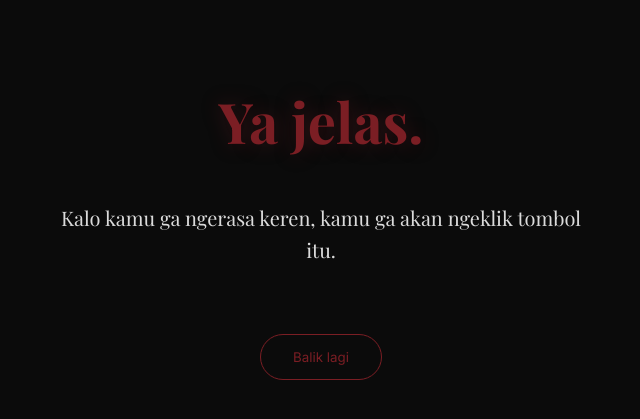
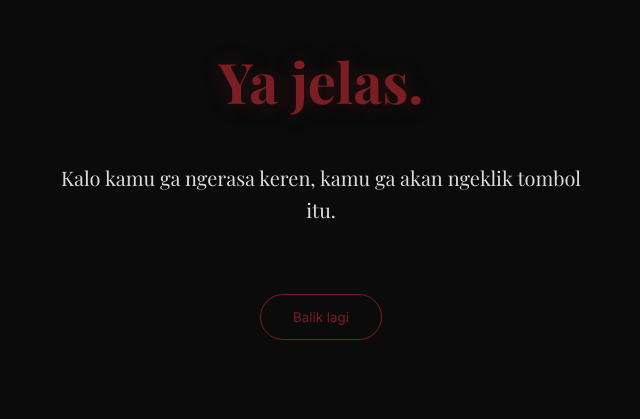
Before and after one commit to earlymiaw-art/birthday-project, a Next.js app: page /next in a window 1280 px wide. Shown: the part 307-726 px from the top of the page, without its empty margins (319-959 px from the left). Built offline with nearby package versions, Linux system fonts and the light colour scheme; a web font is replaced by a local one.

Commit message:
centerin page 2

```diff
--- a/app/next/page.tsx
+++ b/app/next/page.tsx
@@ -7,7 +7,7 @@ export default function NextPage() {
       style={{
         backgroundColor: '#0b0b0b',
         minHeight: '100vh',
-        padding: '120px 32px',
+        padding: '80px 32px',
         color: '#f2f2f2',
         fontFamily: "'Playfair Display', Georgia, serif",
         display: 'flex',
```
